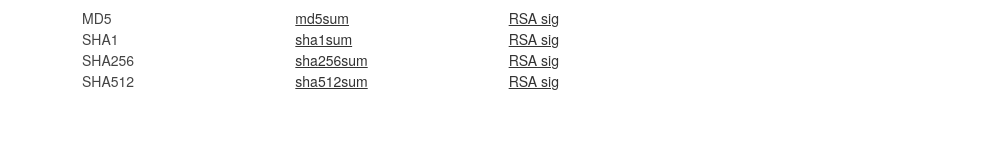
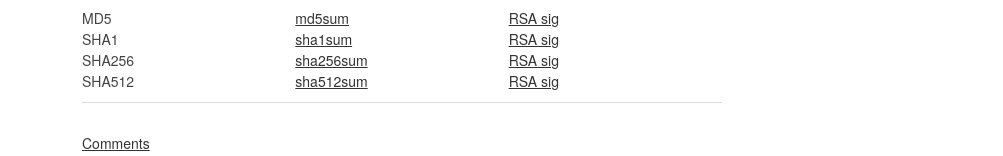
Before and after one commit to taddev/taddev.github.io, a Jekyll site: the page built from 64bit-putty/index.html, in a window 1280 px wide. Shown: the part 741-897 px from the top of the page, without its empty margins (138-1141 px from the left). Built offline with Jekyll 4.4.1, drawn with Linux system fonts in a browser that asks for light colours; comment, search, counter and statistics services are not loaded.

Commit message:
add comments tags

```diff
--- a/64bit-putty/index.html
+++ b/64bit-putty/index.html
@@ -84,3 +84,9 @@ title: 64bit Putty
 <td><a href="https://s3.amazonaws.com/splunkwebfiles/puttyx64/0.63/sha512sum.txt.asc" title="RSA sig">RSA sig</a></td>
 </tr>
 </table>
+
+<hr />
+
+<div id="disqus_thread"></div>
+
+<a id="comments-button" href="javascript:void(0)">Comments</a>
```
